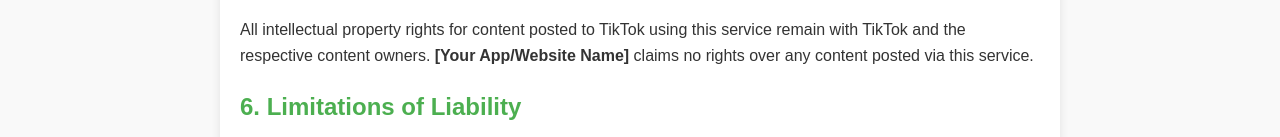
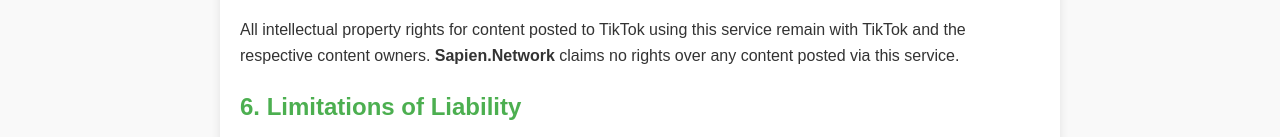
Before and after one commit to nelsondeacj/my-ToS, a plain HTML site: page index.html in a window 1280 px wide. Shown: the part 900-1037 px from the top of the page. Drawn offline with Linux system fonts and the light colour scheme.

Commit message:
Update index.html
fix detail in app name

```diff
--- a/index.html
+++ b/index.html
@@ -75,7 +75,7 @@
         <p>This service does not collect or store any personal information or data from users. All API interactions are restricted to posting content on the user's TikTok account, and no user data is retained or shared.</p>
 
         <h2>5. Intellectual Property</h2>
-        <p>All intellectual property rights for content posted to TikTok using this service remain with TikTok and the respective content owners. <strong>[Your App/Website Name]</strong> claims no rights over any content posted via this service.</p>
+        <p>All intellectual property rights for content posted to TikTok using this service remain with TikTok and the respective content owners. <strong>Sapien.Network</strong> claims no rights over any content posted via this service.</p>
 
         <h2>6. Limitations of Liability</h2>
         <p><strong>Sapien.Network</strong> is not liable for any damages, losses, or claims arising from the use or inability to use this service. Users assume full responsibility for any content posted through the service and for adhering to TikTok’s terms and policies.</p>
```
